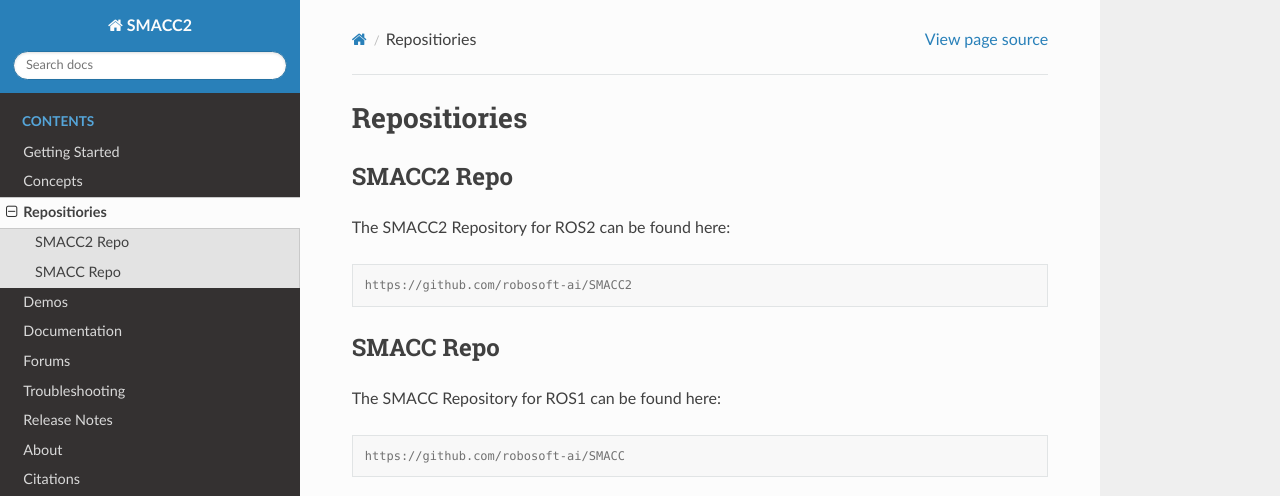
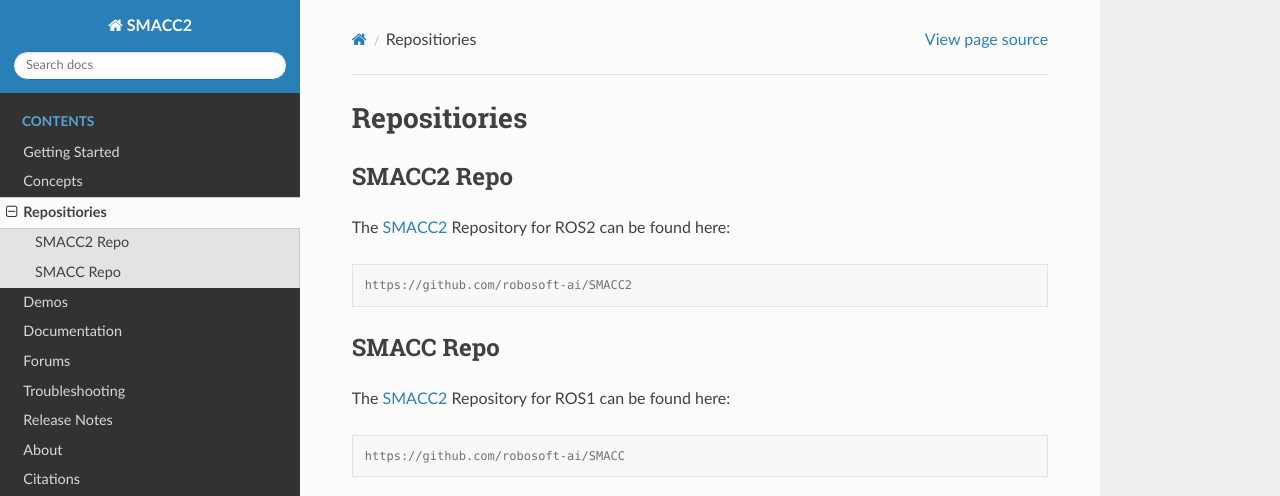
Before and after one commit to robosoft-ai/smacc2_docs, a Sphinx documentation site: the page built from docs/source/repositories.rst, in a window 1280 px wide. Shown: the top 496 px of the page. Built offline with Sphinx 7.4.7 and the Read the Docs theme 3.1.0, drawn with Linux system fonts in a browser that asks for light colours.

Commit message:
Update repositories.rst

```diff
--- a/docs/source/repositories.rst
+++ b/docs/source/repositories.rst
@@ -4,7 +4,7 @@
 SMACC2 Repo
 ----------------
 
-The SMACC2 Repository for ROS2 can be found here:
+The `SMACC2 <https://github.com/robosoft-ai/SMACC2>`_ Repository for ROS2 can be found here:
 
 .. code-block:: console
 
@@ -13,7 +13,7 @@
 SMACC Repo
 ------------
 
-The SMACC Repository for ROS1 can be found here:
+The `SMACC2 <https://github.com/robosoft-ai/SMACC>`_ Repository for ROS1 can be found here:
 
 .. code-block:: console
 
```
